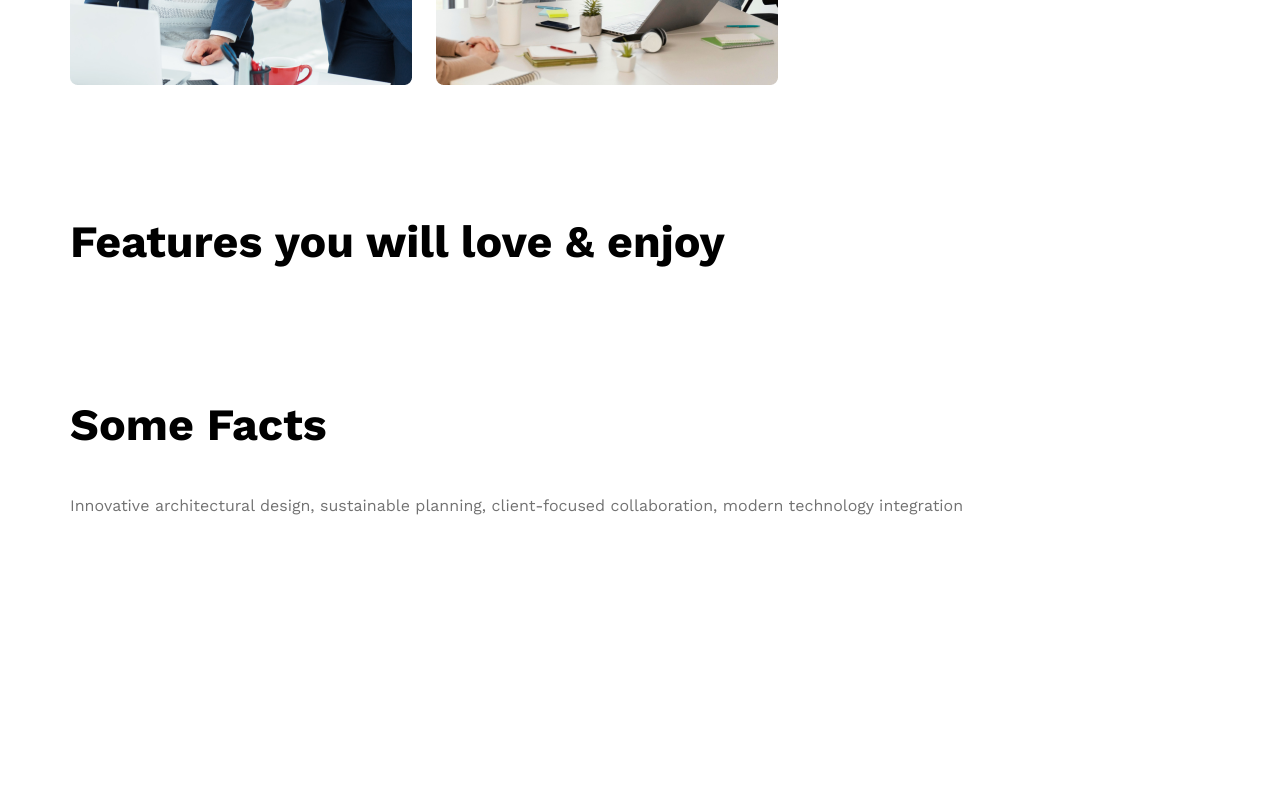
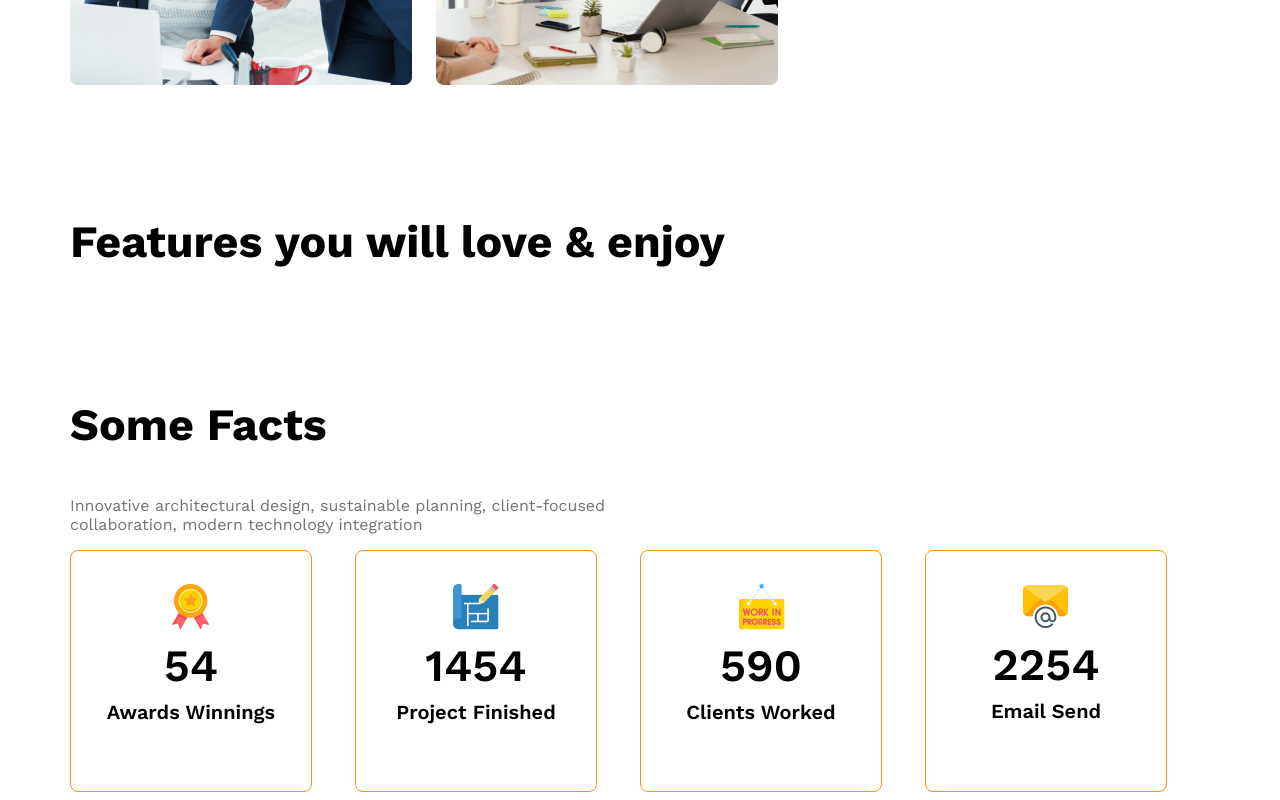
Before and after one commit to shahariaranik73/architects-website, a plain HTML site: page index.html in a window 1280 px wide. Shown: the part 1946-2746 px from the top of the page. Before the commit the page ends 2641 px from the top, so only its background shows below. Drawn offline with nearby package versions, Linux system fonts and the light colour scheme.

Commit message:
Create facts card next move , do responsiv

```diff
--- a/index.html
+++ b/index.html
@@ -24,7 +24,9 @@
             <div class="banner-contant">
                 <h1 class="banner-title">Brand New
                     Group of Architects </h1>
-                <p class="banner-desc">A dynamic, forward-thinking collective of architects delivering innovative, sustainable, and human-centered design solutions that blend creativity, technology, and precision to shape inspiring spaces for modern living and future communities.</p>
+                <p class="banner-desc">A dynamic, forward-thinking collective of architects delivering innovative,
+                    sustainable, and human-centered design solutions that blend creativity, technology, and precision to
+                    shape inspiring spaces for modern living and future communities.</p>
                 <button class="btn">Explore More</button>
             </div>
             <img class="banner-image" src="images/banner.png" alt="">
@@ -41,9 +43,13 @@
                 <img src="images/team4.png" alt="">
             </div>
             <div class="our-feature">
-                    <h3 class="feature-title"><span id="Quick-list" class="text-gray">Quick list</span> <span>of Our</span> <span class="text-prymari">Features</span></h3>
+                <h3 class="feature-title"><span id="Quick-list" class="text-gray">Quick list</span> <span>of Our</span>
+                    <span class="text-prymari">Features</span>
+                </h3>
                 <p class="festure-desc text-gray">
-                        Innovative architectural design, sustainable planning, client-focused collaboration, modern technology integration, precise detailing, efficient project management, and adaptable solutions tailored for contemporary and future-ready spaces.
+                    Innovative architectural design, sustainable planning, client-focused collaboration, modern
+                    technology integration, precise detailing, efficient project management, and adaptable solutions
+                    tailored for contemporary and future-ready spaces.
                 </p>
                 <button class="btn">Explore More</button>
             </div>
@@ -55,30 +61,37 @@
         <!-- Some Facts -->
         <section>
             <h3 class="feature-title">Some Facts</h3>
-                <p class="text-gray">Innovative architectural design, sustainable planning, client-focused collaboration, modern technology integration</p>
+            <p class="text-gray fact-description">Innovative architectural design, sustainable planning, client-focused collaboration,
+                modern technology integration</p>
             <div class="fact-container">
-                    <!-- .fact*4>img+h4.fact-nubmer+h5.fact-name -->
-                     <div class="fact">
-                        <img src="" alt="">
-                        <h4 class="fact-nubmer"></h4>
-                        <h5 class="fact-name"></h5>
-                     </div>
-                     <div class="fact">
-                        <img src="" alt="">
-                        <h4 class="fact-nubmer"></h4>
-                        <h5 class="fact-name"></h5>
-                     </div>
-                     <div class="fact">
-                        <img src="" alt="">
-                        <h4 class="fact-nubmer"></h4>
-                        <h5 class="fact-name"></h5>
-                     </div>
-                     <div class="fact">
-                        <img src="" alt="">
-                        <h4 class="fact-nubmer"></h4>
-                        <h5 class="fact-name"></h5>
+                <!-- .fact-card*4>img+h4.fact-nubmer+h5.fact-name -->
+                <div class="fact-card display-flex">
+                    <div>
+                        <img src="images/icons/ribon.png" alt="">
+                        <h4 class="fact-nubmer">54</h4>
+                        <h5 class="fact-name">Awards Winnings</h5>
                     </div>
                 </div>
+                <div class="fact-card display-flex">
+                    <div><img src="images/icons/projects.png" alt="">
+                        <h4 class="fact-nubmer">1454</h4>
+                        <h5 class="fact-name">Project Finished</h5>
+                    </div>
+                </div>
+                <div class="fact-card display-flex">
+                    <div>
+                        <img src="images/icons/customers.png" alt="">
+                        <h4 class="fact-nubmer">590</h4>
+                        <h5 class="fact-name">Clients Worked</h5>
+                    </div>
+                </div>
+                <div class="fact-card display-flex">
+                    <div><img src="images/icons/email.png" alt="">
+                        <h4 class="fact-nubmer">2254</h4>
+                        <h5 class="fact-name">Email Send</h5>
+                    </div>
+                </div>
+
         </section>
 
 
--- a/style/archutect.css
+++ b/style/archutect.css
@@ -126,7 +126,40 @@ main > section{
     font-weight: 500;
 }
 
+/* fact-container style */
 
+.fact-container{
+    display: grid;
+    grid-template-columns: repeat(4, 1fr);
+}
+
+/* some facts related style  */
+.fact-card{
+    border: 1px solid #FF900E;
+    width: 240px;
+    height: 240px;
+    border-radius: 8px;
+    text-align: center;
+    justify-content: center;
+    align-items: center;
+
+}
+
+.fact-nubmer{
+    font-size: 2.8rem;
+    font-weight: 600;
+    margin-top: 5px;
+    margin-bottom: 5px;
+}
+
+.fact-name{
+    font-size: 1.25rem;
+    font-weight: 600;
+    margin-top: 8px;
+}
+.fact-description{
+    max-width: 540px;
+}
 
 /* Responsive Media Quaey */
 @media screen and (max-width:576px){
```
Lines whose indentation alone changed are shown as unchanged.
